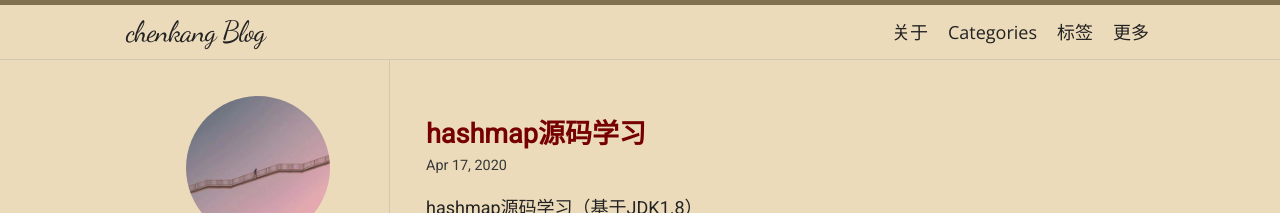
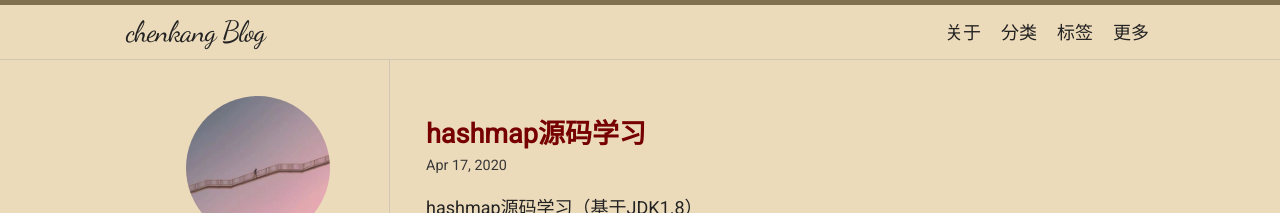
Before and after one commit to chenkang-noob/chengkang-noob.github.io, a Jekyll site: the page built from index.html, in a window 1280 px wide. Shown: the top 213 px of the page. Built offline with Jekyll 4.4.1, drawn with Linux system fonts in a browser that asks for light colours; nearby versions of some CDN libraries; some web fonts are replaced; the list of posts is cut into pages by our own code.

Commit message:
Update navigation.yml

```diff
--- a/_data/navigation.yml
+++ b/_data/navigation.yml
@@ -2,7 +2,7 @@
   url: /about/
 # - title: Years
 #   url: /years/
-- title: Categories
+- title: 分类
   url: /categories/
 - title: 标签
   url: /tags/
```
